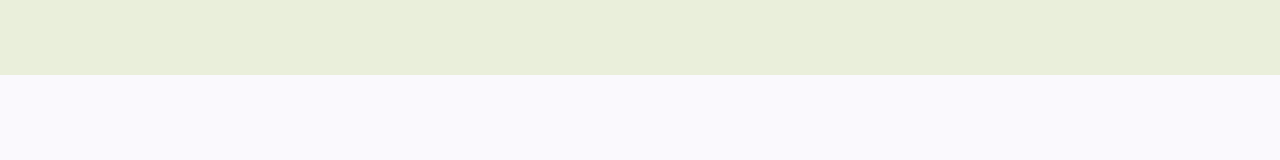
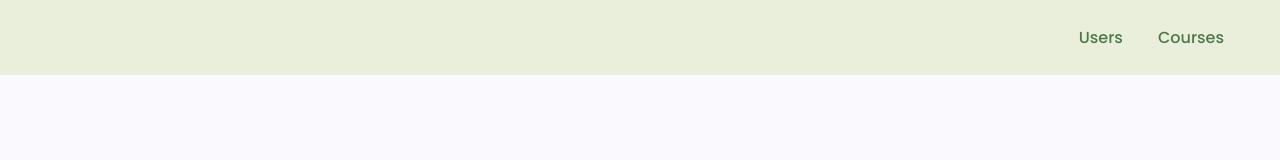
Before and after one commit to paulelyson/kurikula-frontend, an Angular app: page / in a window 1280 px wide. Shown: the top 160 px of the page. Built offline with nearby package versions, Linux system fonts and the light colour scheme.

Commit message:
feat: update CourseToolbar to disable close icon on badges; enhance header layout with navigation links

```diff
--- a/src/app/modules/course/course-toolbar/course-toolbar.component.html
+++ b/src/app/modules/course/course-toolbar/course-toolbar.component.html
@@ -1,7 +1,7 @@
 <div class="toolbar-container">
   <div class="badge-wrapper">
     @for (filter of filters; track filter.field) {
-      <app-badge [hasCloseIcon]="true">{{ filter.value }} </app-badge>
+      <app-badge [hasCloseIcon]="false">{{ filter.value }} </app-badge>
     }
   </div>
   <span style="flex: 1"></span>
--- a/src/app/shared/components/layout/header/header.component.css
+++ b/src/app/shared/components/layout/header/header.component.css
@@ -1,4 +1,72 @@
 #header {
   background-color: var(--color-background-header);
   height: 75px;
+
+  /**/
+  padding: 0 3.5rem;
+  margin: auto;
+  display: flex;
+  align-items: center;
+  justify-content: space-between;
 }
+
+#header .nav-wrapper {
+  display: flex;
+  justify-content: space-between;
+  align-items: center;
+  flex: 1;
+
+  .logo-wrapper {
+    display: flex;
+    justify-content: flex-start;
+    align-items: center;
+    gap: 5px;
+
+    .title {
+      font-size: 1.8rem;
+      font-weight: 600;
+      line-height: 1.5;
+      color: var(--color-text-primary-strong);
+    }
+  }
+}
+
+#header .nav-wrapper .navigation {
+  display: flex;
+  align-items: center;
+  gap: 35px;
+  padding: 0;
+  li {
+    list-style: none;
+    a {
+      position: relative;
+      font-size: 1rem;
+      font-weight: 550;
+      line-height: 1.5;
+      color: var(--color-text-primary-strong);
+      display: inline-block;
+      text-decoration: none;
+      cursor: pointer;
+
+      /* &:hover {
+        font-weight: 600;
+      } */
+
+      &::after {
+        content: '';
+        position: absolute;
+        left: 0;
+        right: 0;
+        bottom: -3px;
+        height: 2px;
+        background-color: currentColor;
+        opacity: 0;
+        transition: opacity 0.2s ease;
+      }
+
+      &:hover::after {
+        opacity: 1;
+      }
+    }
+  }
+}
--- a/src/app/shared/components/layout/header/header.component.html
+++ b/src/app/shared/components/layout/header/header.component.html
@@ -1,3 +1,9 @@
 <header id="header">
-
+  <div class="nav-wrapper">
+    <span style="flex: 1"></span>
+    <ul class="navigation">
+        <li><a>Users</a></li>
+        <li><a>Courses</a></li>
+    </ul>
+  </div>
 </header>
```
